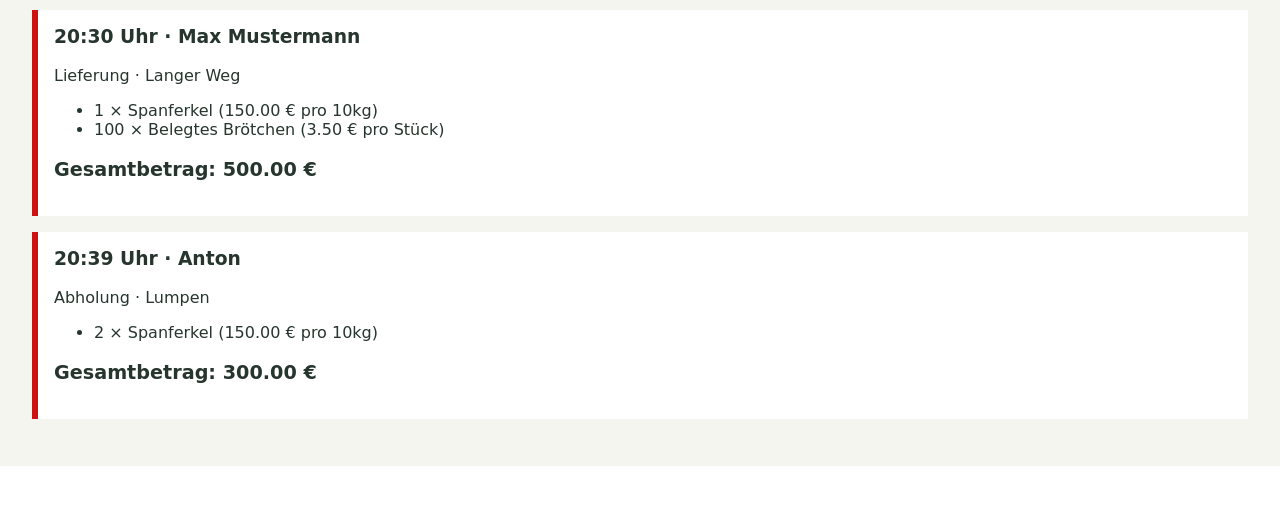
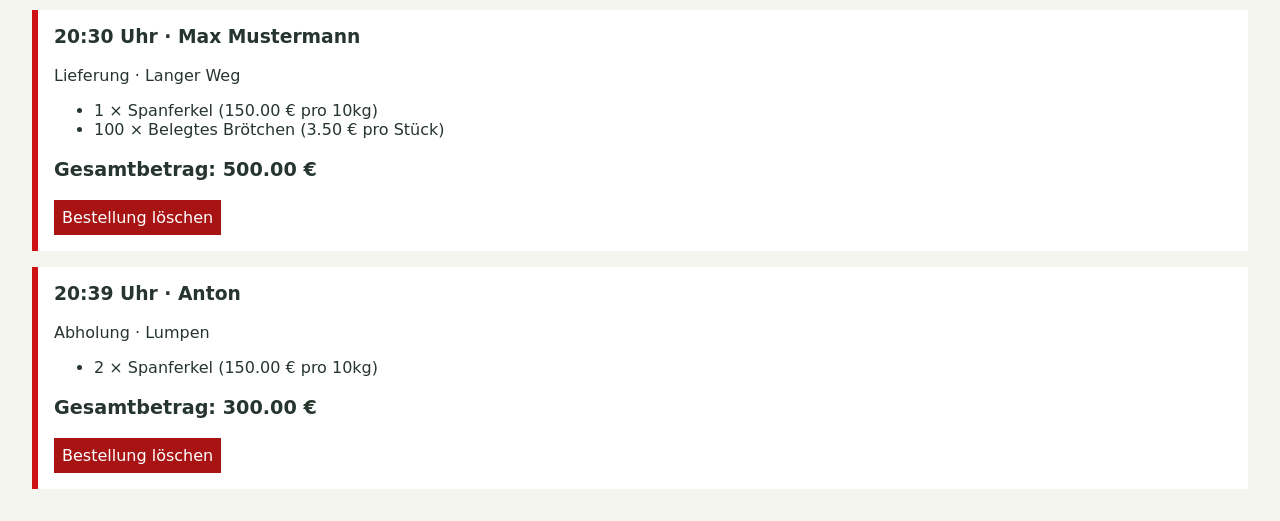
Before and after one commit to anton-vdg/catering-manager, a Flask app: page /tagesansicht in a window 1280 px wide. Shown: the part 334-855 px from the top of the page. Before the commit the page ends 800 px from the top, so only its background shows below. Run offline with Flask 3, Linux system fonts and the light colour scheme; data comes from the database, SQL or seed files in the repository; both versions use the stored data as it was after the commit.

Commit message:
Bestellung entfernen

```diff
--- a/app.py
+++ b/app.py
@@ -1,9 +1,16 @@
-from pathlib import Path
 import sqlite3
 from datetime import date
+from pathlib import Path
 
-from flask import Flask, jsonify, render_template, request, send_from_directory
-
+from flask import (
+    Flask,
+    jsonify,
+    redirect,
+    render_template,
+    request,
+    send_from_directory,
+    url_for,
+)
 
 # Projektordner: Von hier aus finden wir Datenbank und Dateien zuverlässig.
 BASE_DIR = Path(__file__).parent
@@ -193,6 +200,20 @@ def day_view():
     )
 
 
+@app.route("/bestellungen/<int:order_id>/loeschen", methods=["POST"])
+def delete_order(order_id):
+    """Löscht einen Auftrag und alle zugehörigen Positionen."""
+    selected_date = request.form.get("date", date.today().isoformat())
+
+    with sqlite3.connect(BASE_DIR / "products.db") as connection:
+        # Erst die untergeordneten Positionen löschen, dann den Auftrag selbst.
+        connection.execute("DELETE FROM order_items WHERE order_id = ?", (order_id,))
+        connection.execute("DELETE FROM orders WHERE id = ?", (order_id,))
+
+    # Nach dem Löschen zurück zur selben Tagesansicht gehen.
+    return redirect(url_for("day_view", date=selected_date))
+
+
 @app.route("/order.js")
 def order_script():
     # JavaScript-Datei für die interaktive Bestellung ausliefern.
@@ -200,4 +221,5 @@ def order_script():
 
 
 if __name__ == "__main__":
-    app.run(debug=True)
+    # Für Geräte im selben WLAN erreichbar; Debug aus Sicherheitsgründen aus.
+    app.run(host="0.0.0.0", port=5001, debug=False)
--- a/style.css
+++ b/style.css
@@ -89,3 +89,11 @@ button {
 .bestellung h3 {
   margin-top: 0;
 }
+
+.loeschformular {
+  display: block;
+}
+
+.loeschbutton {
+  background-color: #a81414;
+}
--- a/templates/home.html
+++ b/templates/home.html
@@ -39,7 +39,7 @@
         </fieldset>
 
         <label for="produktsuche">Produkt suchen</label>
-        <input id="produktsuche" type="search" placeholder="Zum Beispiel: Belegtes Brötchen" autocomplete="off">
+        <input id="produktsuche" type="search" autocomplete="off">
         <div id="suchergebnisse" class="suchergebnisse"></div>
 
         <section class="ausgewaehlte-produkte">
--- a/templates/tagesansicht.html
+++ b/templates/tagesansicht.html
@@ -44,6 +44,15 @@
               <p class="gesamtbetrag">
                 Gesamtbetrag: {{ '%.2f'|format(order['total_cents'] / 100) }} €
               </p>
+              <form
+                class="loeschformular"
+                method="post"
+                action="{{ url_for('delete_order', order_id=order['id']) }}"
+                onsubmit="return confirm('Diese Bestellung wirklich löschen?')"
+              >
+                <input type="hidden" name="date" value="{{ selected_date }}">
+                <button class="loeschbutton" type="submit">Bestellung löschen</button>
+              </form>
             </article>
           {% endfor %}
         </section>
```
Also changed, not shown: products.db, 1 other file.
